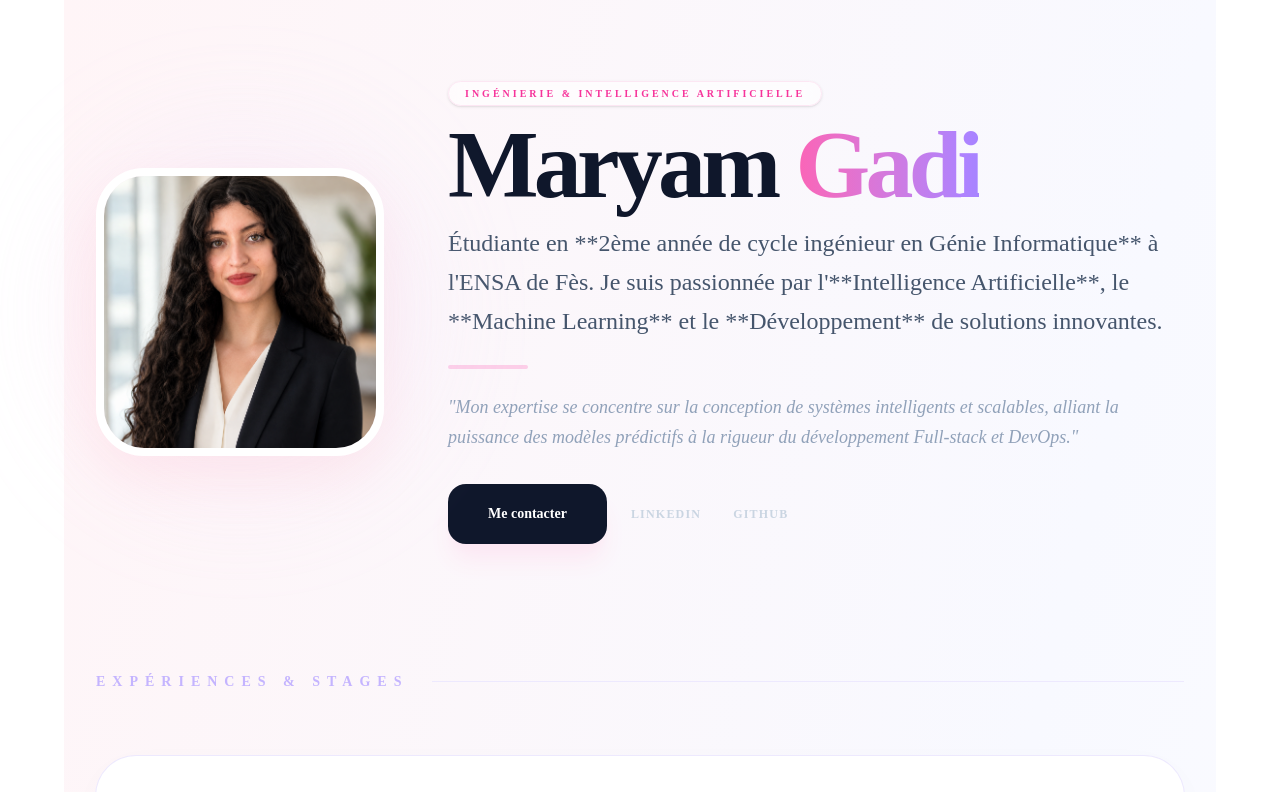
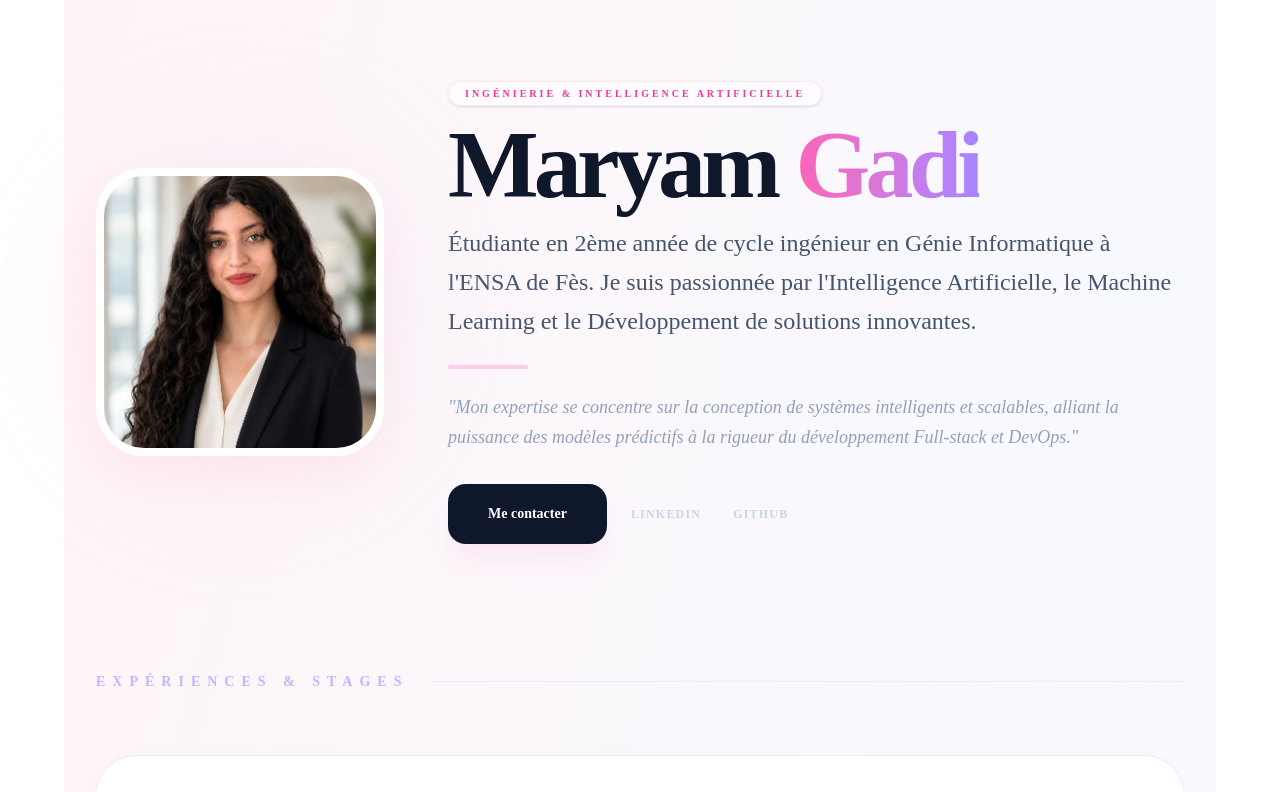
Before and after one commit to maryamgadi/Portfolio, a Next.js app: page / in a window 1280 px wide. Shown: the top 792 px of the page. Built offline with nearby package versions, Linux system fonts and the light colour scheme.

Commit message:
feat: added mini-projects and updated bio

```diff
--- a/app/page.tsx
+++ b/app/page.tsx
@@ -34,8 +34,8 @@ export default function Home() {
 
             <div className="space-y-6">
               <p className="text-2xl text-slate-600 max-w-4xl leading-relaxed font-medium">
-                Étudiante en **2ème année de cycle ingénieur en Génie Informatique** à l'ENSA de Fès.
-                Je suis passionnée par l'**Intelligence Artificielle**, le **Machine Learning** et le **Développement** de solutions innovantes.
+                Étudiante en 2ème année de cycle ingénieur en Génie Informatique à l'ENSA de Fès.
+                Je suis passionnée par l'Intelligence Artificielle, le Machine Learning et le Développement de solutions innovantes.
               </p>
               <div className="h-1 w-20 bg-pink-200 rounded-full mx-auto md:mx-0"></div>
               <p className="text-lg text-slate-400 max-w-3xl leading-relaxed italic font-light">
```
